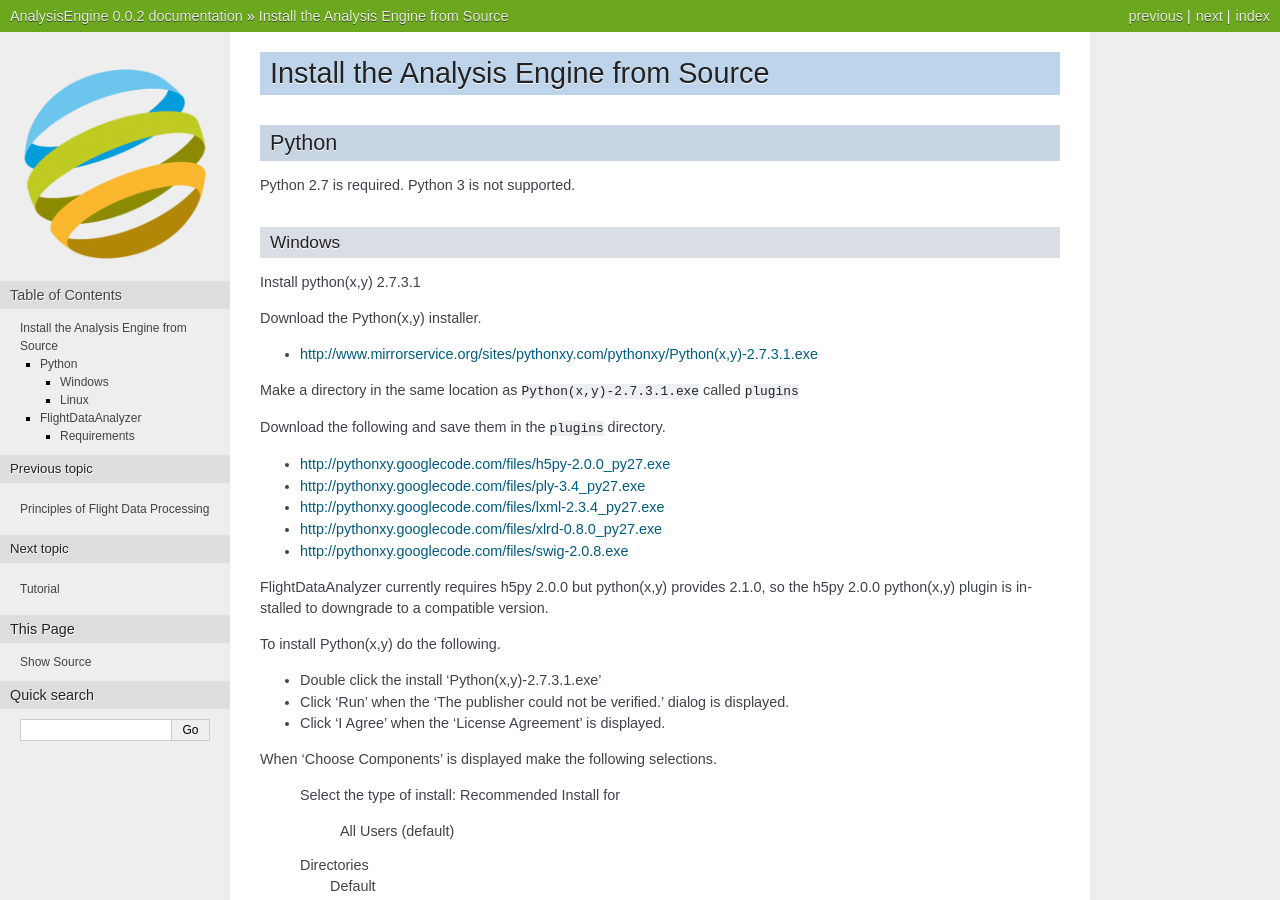
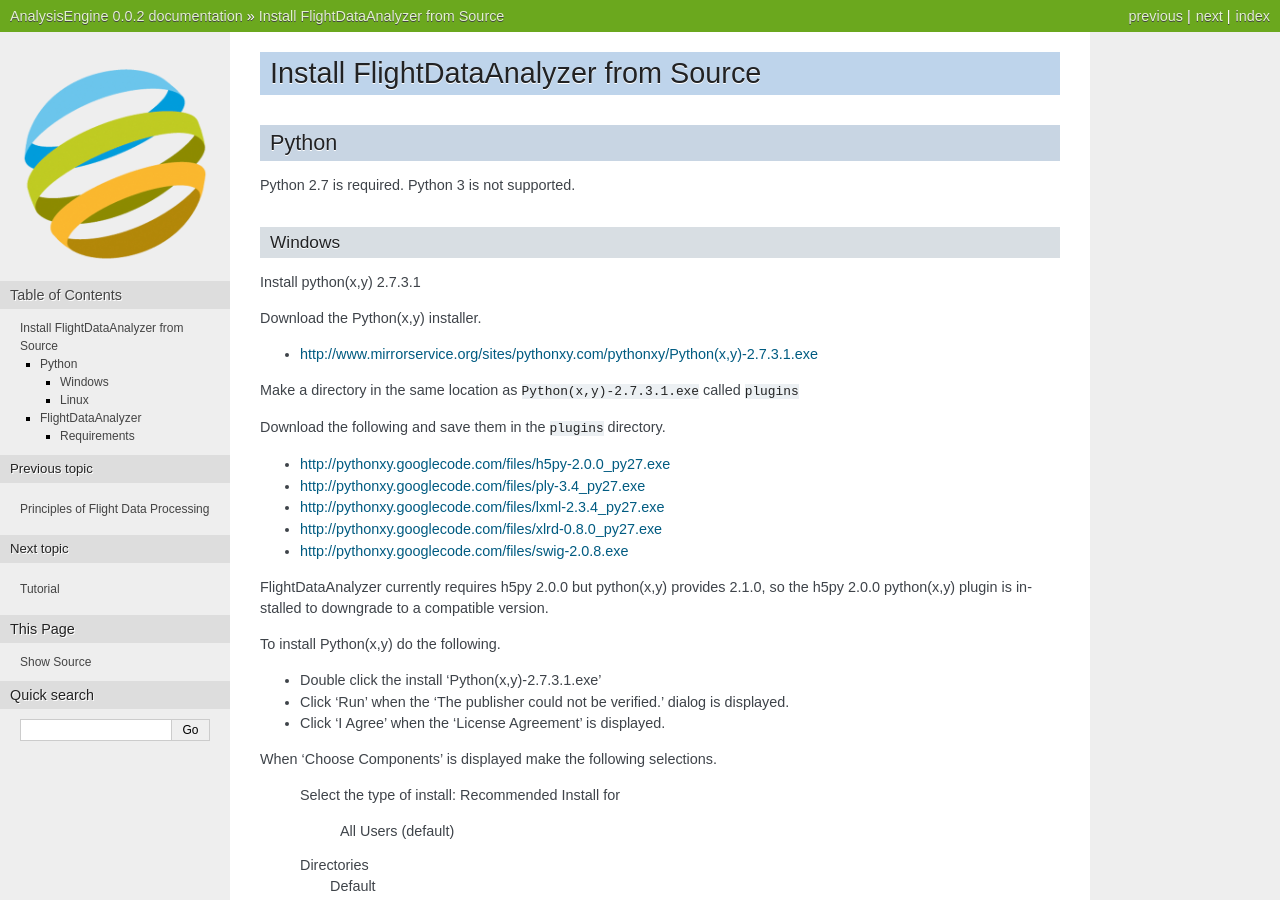
Before and after one commit to catawbasam/FlightDataAnalyzer, a Sphinx documentation site: the page built from doc/source/Install.rst, in a window 1280 px wide and 900 px high. Built offline with Sphinx 7.4.7, drawn with Linux system fonts in a browser that asks for light colours; formulas are drawn with MathJax 3; some of the changed text lies outside the part shown.

Commit message:
FlightDataAnalyzer can now be run from source.

```diff
--- a/doc/source/Install.rst
+++ b/doc/source/Install.rst
@@ -1,8 +1,8 @@
 .. _Install:
 
-=======================================
-Install the Analysis Engine from Source
-=======================================
+======================================
+Install FlightDataAnalyzer from Source
+======================================
 
 ------
 Python
```
Also changed, not shown: README.rst (+1 -11 lines).
